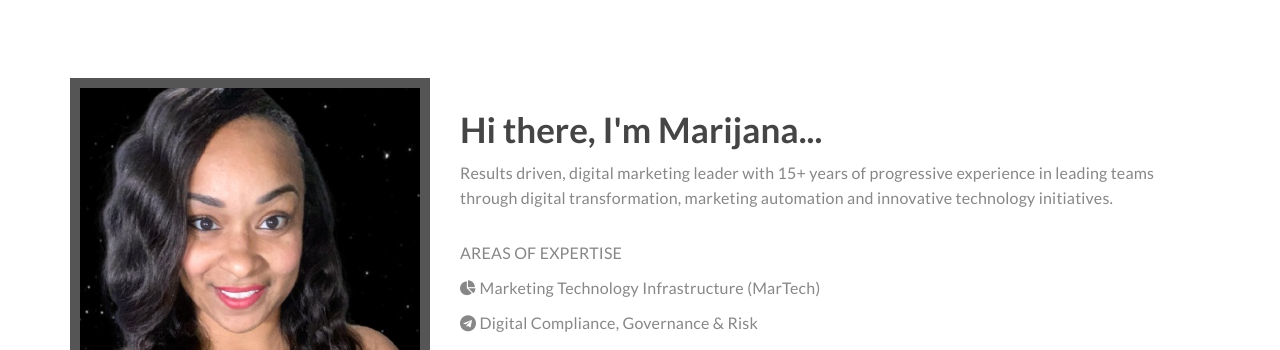
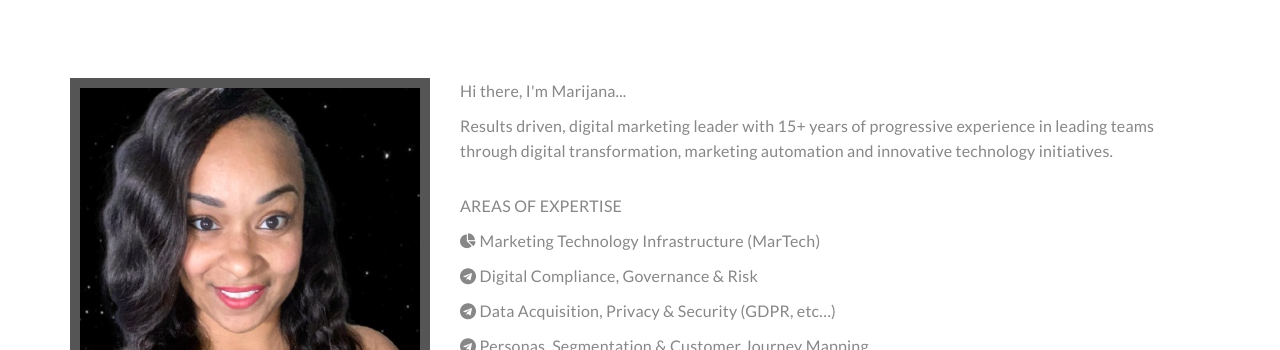
Before and after one commit to mzmarijana/Marketing-Operations, a plain HTML site: page index.html in a window 1280 px wide. Shown: the part 822-1172 px from the top of the page. Drawn offline with Linux system fonts and the light colour scheme.

Commit message:
Update index.html

```diff
--- a/index.html
+++ b/index.html
@@ -95,7 +95,7 @@
 <div class="col-md-8 col-sm-12">
 <!-- SECTION TITLE -->
 <div class="wow fadeInUp" data-wow-delay="0.8s">
-<h2 style="text-align:left">Hi there, I'm Marijana...</h2>
+<p>Hi there, I'm Marijana...</p>
 <p>Results driven, digital marketing leader with 15+ years of progressive experience in leading teams through digital transformation, marketing automation and innovative technology initiatives.</p>
 <br>
 
```
